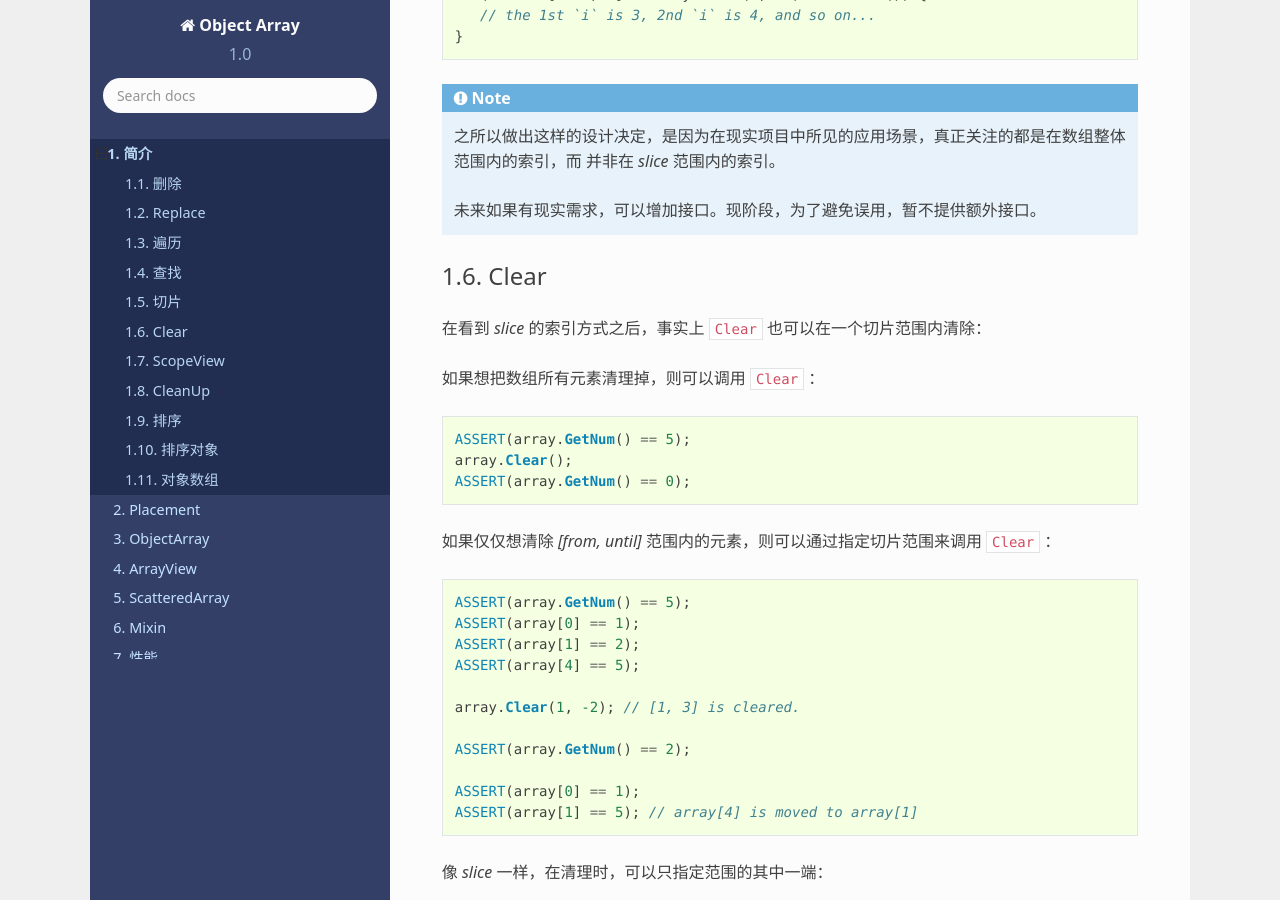
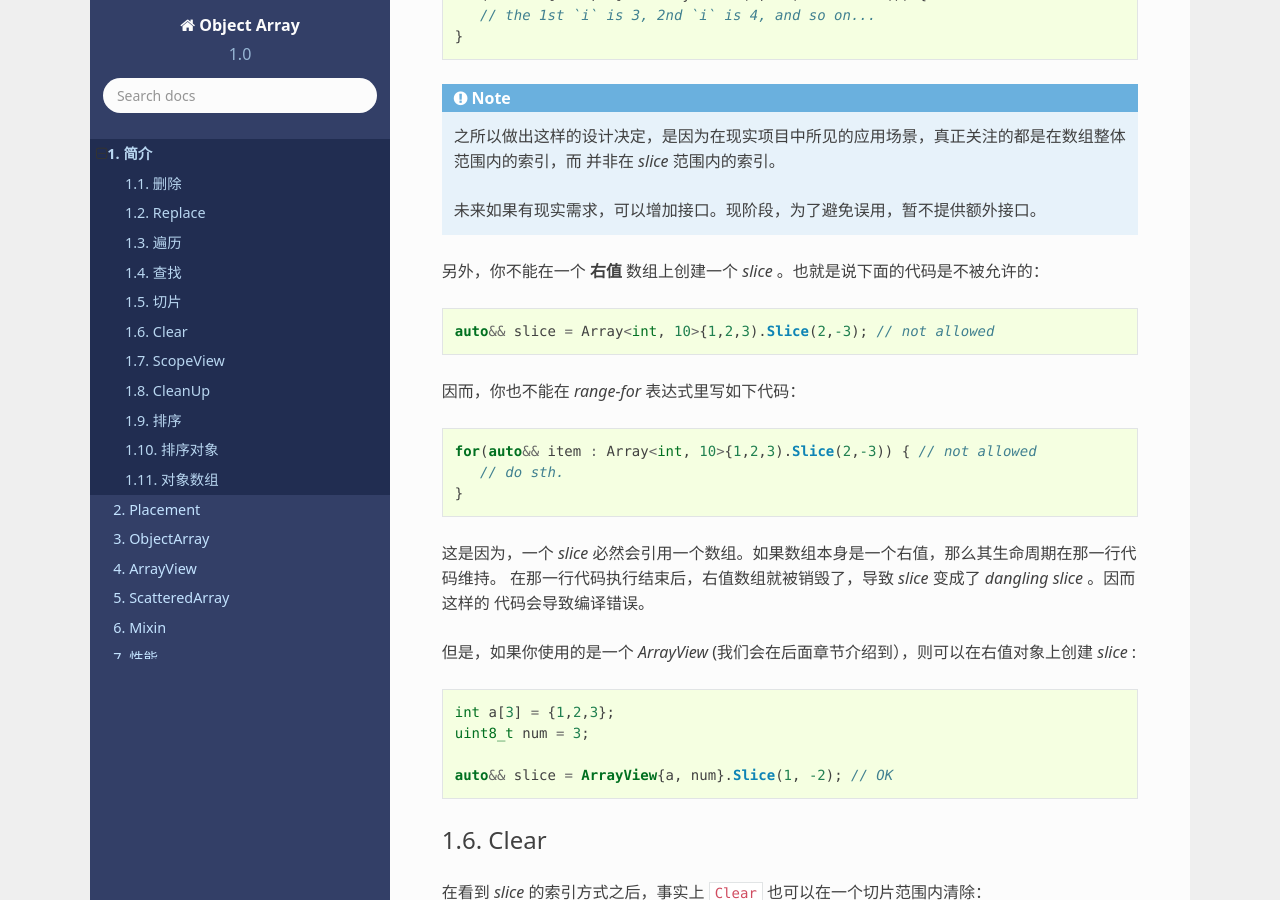
Before and after one commit to godsme/object-array, a Sphinx documentation site: the page built from doc/source/Introduction.rst, in a window 1280 px wide and 900 px high, scrolled down 5871 px. Built offline with Sphinx 7.4.7 and the Read the Docs theme 2.0.0, drawn with Linux system fonts in a browser that asks for light colours; formulas are drawn with MathJax 3; some of the changed text lies outside the part shown.

Commit message:
ArrayView Test

```diff
--- a/doc/source/Introduction.rst
+++ b/doc/source/Introduction.rst
@@ -283,6 +283,34 @@ Replace
    未来如果有现实需求，可以增加接口。现阶段，为了避免误用，暂不提供额外接口。
 
 
+另外，你不能在一个 **右值** 数组上创建一个 `slice` 。也就是说下面的代码是不被允许的：
+
+.. code-block:: c++
+
+   auto&& slice = Array<int, 10>{1,2,3).Slice(2,-3); // not allowed
+
+因而，你也不能在 `range-for` 表达式里写如下代码：
+
+.. code-block:: c++
+
+   for(auto&& item : Array<int, 10>{1,2,3).Slice(2,-3)) { // not allowed
+      // do sth.
+   }
+
+这是因为，一个 `slice` 必然会引用一个数组。如果数组本身是一个右值，那么其生命周期在那一行代码维持。
+在那一行代码执行结束后，右值数组就被销毁了，导致 `slice` 变成了 `dangling slice` 。因而这样的
+代码会导致编译错误。
+
+但是，如果你使用的是一个 `ArrayView` (我们会在后面章节介绍到），则可以在右值对象上创建 `slice` :
+
+.. code-block:: c++
+
+   int a[3] = {1,2,3};
+   uint8_t num = 3;
+
+   auto&& slice = ArrayView{a, num}.Slice(1, -2); // OK
+
+
 Clear
 ---------------------
 
@@ -398,6 +426,23 @@ ScopeView
 
    - `ScopedView` 可以通过算法参数来替代，但 `Slice` 不能；
    - 当使用 `range-for` 时，`ScopedView` 不可能通过算法参数来替代。
+
+
+另外，基于与 `slice` 同样的原因，你不能在一个右值数组对象上创建一个 `scope view` ：
+
+.. code-block:: c++
+
+   auto&& view = ObjectArray<int, 10>{1,2,3}.Scope(0x0a}; // not allowed.
+
+但你却可以在一个右值 `ArrayView` 上创建一个 `scope view` :
+
+.. code-block:: c++
+
+   int a[3] = {1,2,3};
+   uint8_t num = 3;
+
+   auto&& view = ArrayView{a, num}.Scope(0x0a}; // OK.
+
 
 CleanUp
 ---------------------
```
